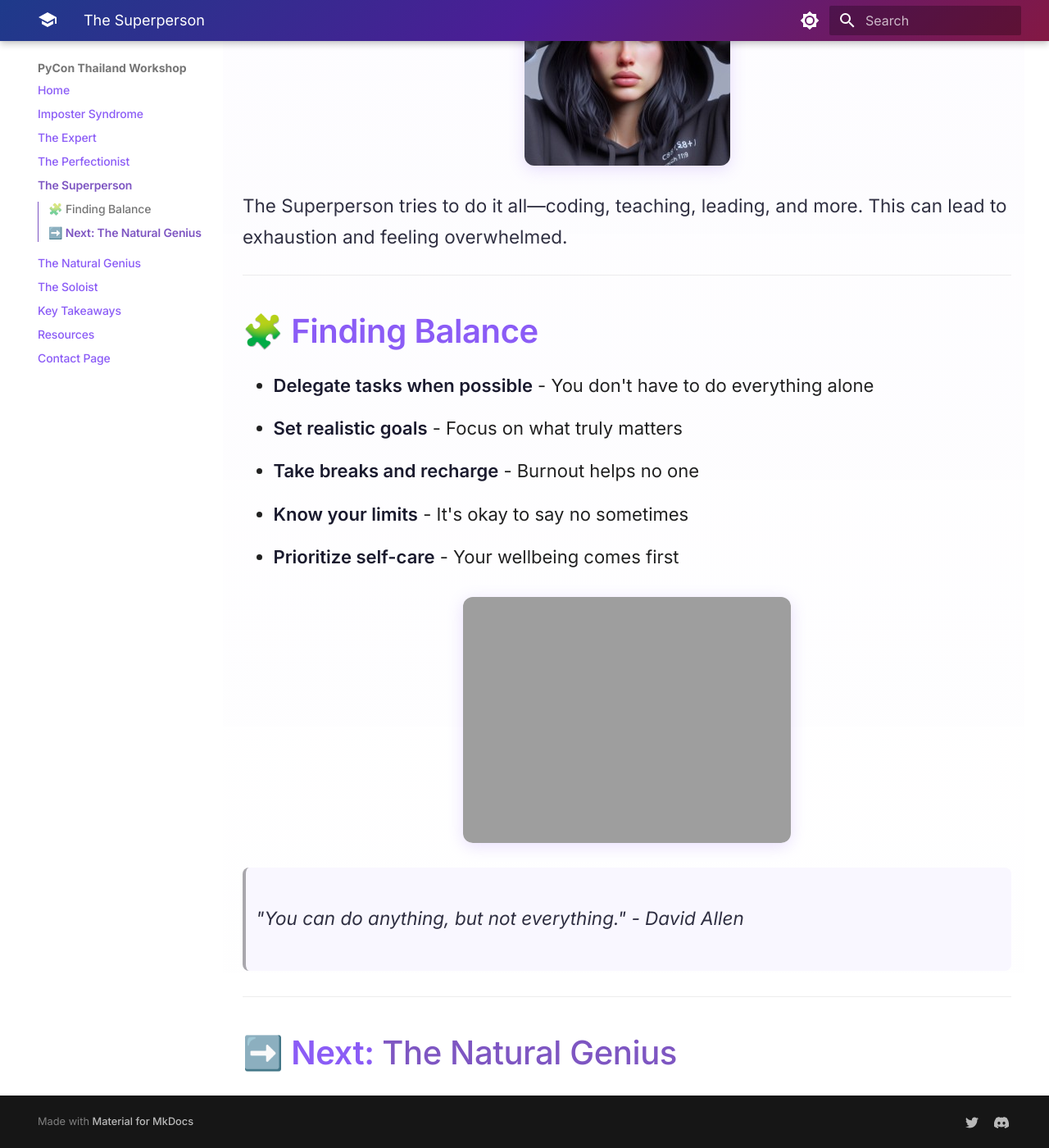
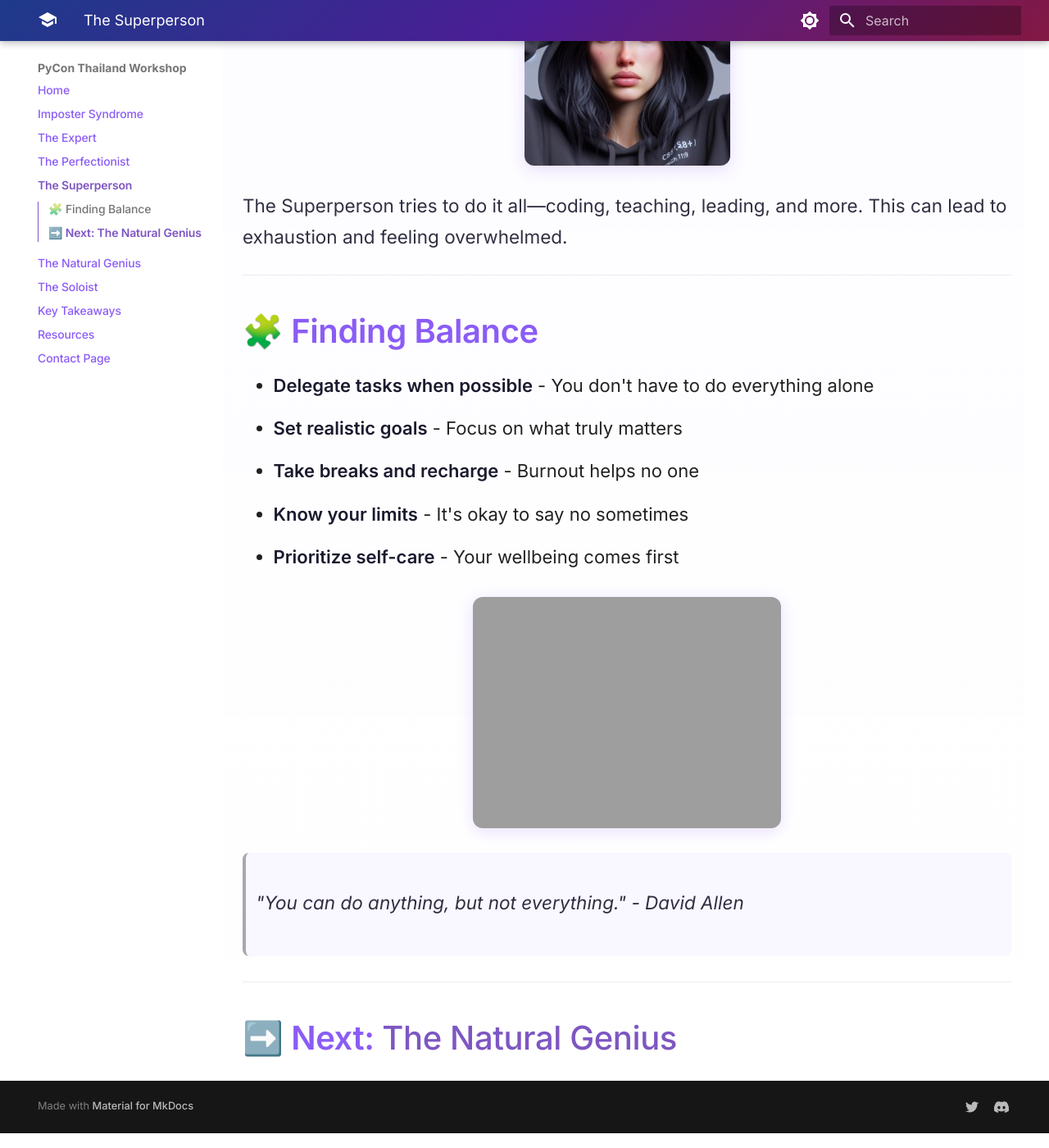
Before and after one commit to codess-aus/pycon-thailand, an MkDocs documentation site: the page built from docs/the-superperson.md, in a window 1280 px wide and 1400 px high, scrolled down 245 px. Shown: the whole window at 82% size. Built offline with MkDocs 1.6.1 and Material for MkDocs 9.7.7, drawn with Linux system fonts in a browser that asks for light colours.

```diff
--- a/docs/stylesheets/extra.css
+++ b/docs/stylesheets/extra.css
@@ -156,16 +156,16 @@ a:hover {
     transition: transform 0.3s ease, box-shadow 0.3s ease;
 }
 
-/* Standard content images - 60% width for better readability */
+/* Hero images (first image after h1) - smaller, more contained */
+.md-typeset h1 + p img {
+    max-width: 40%;
+    min-width: 250px;
+}
+
+/* Standard content images - same size as hero images for consistency */
 .md-typeset p img,
 .md-typeset h2 + p img,
 .md-typeset h3 + p img {
-    max-width: 60%;
-    min-width: 300px;
-}
-
-/* Hero images (first image after h1) - smaller, more contained */
-.md-typeset h1 + p img {
     max-width: 40%;
     min-width: 250px;
 }
```
Also changed, not shown: docs/contact.md (+1 -1 lines), docs/index.md (+1 -2 lines).
